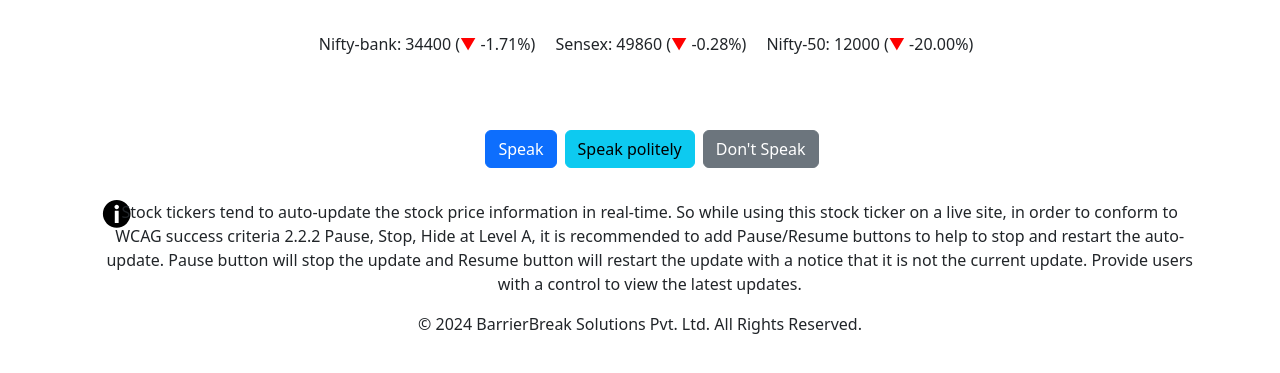
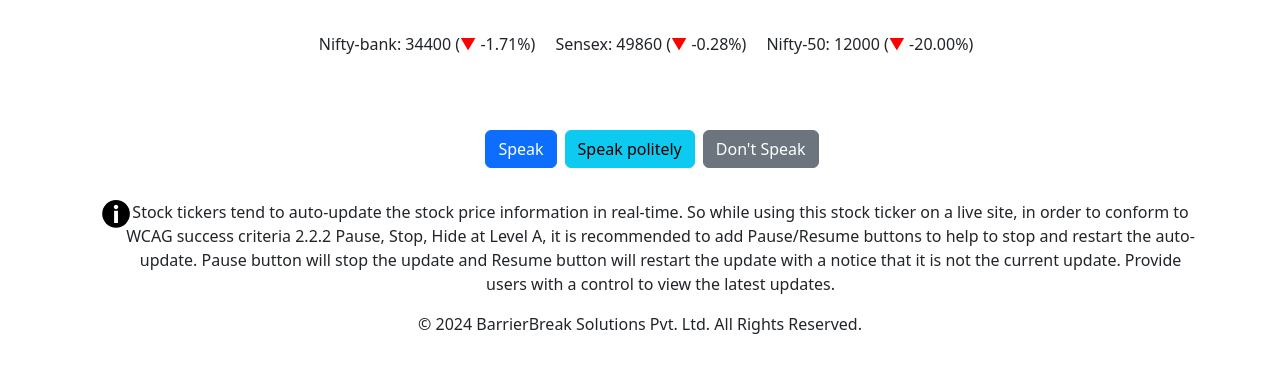
Before and after one commit to BarrierBreak/Accessible-Stock-Ticker, a Flask app: page / in a window 1280 px wide. Shown: the part 250-623 px from the top of the page. Run offline with Flask 3, Linux system fonts and the light colour scheme.

Commit message:
info postion is adjusted

```diff
--- a/templates/index.html
+++ b/templates/index.html
@@ -9,7 +9,7 @@
         .cust-pos {
             display: inline-flex;
             p {
-                margin-left: -50px;
+                margin-left: -27px;
             }
         }
         .stock-info {
```
